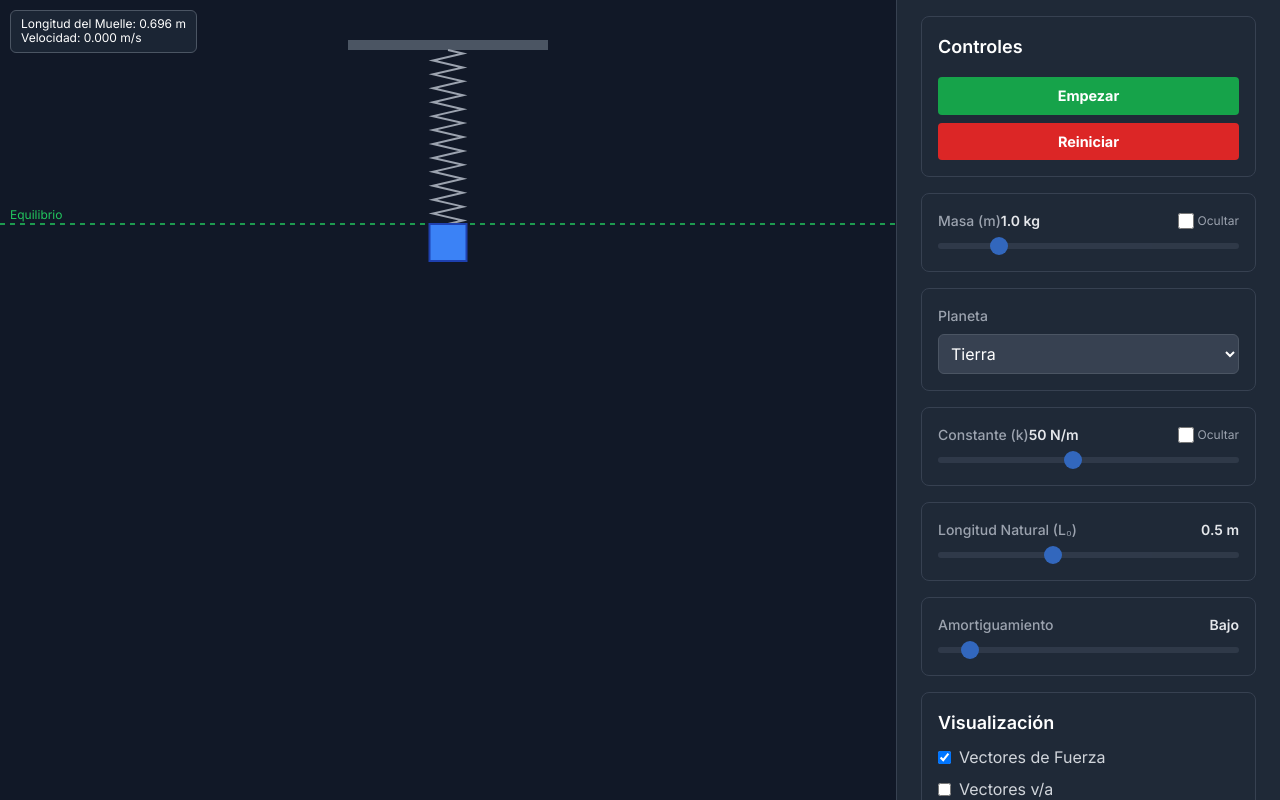
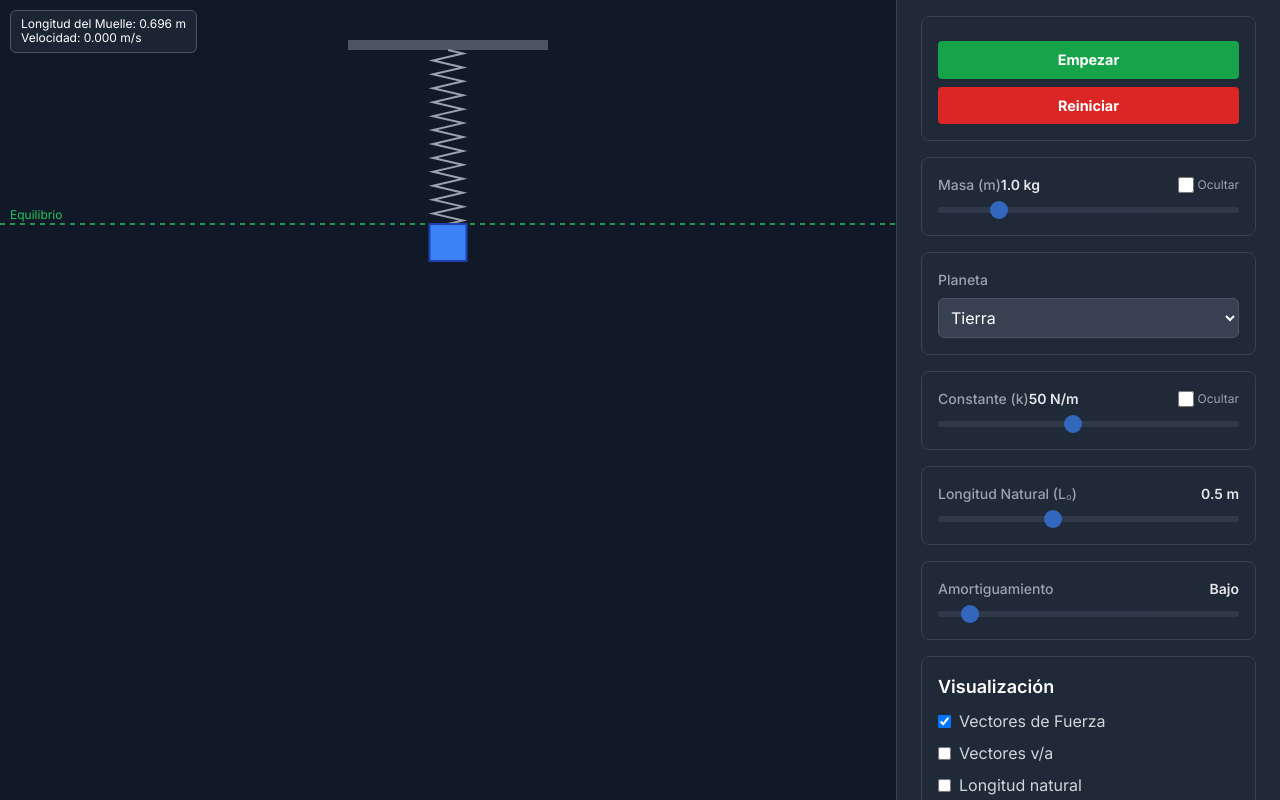
Before and after one commit to aulaquest/ley-de-hooke-1-muelle, a plain HTML site: page index.html in a window 1280 px wide. Drawn offline with nearby package versions, Linux system fonts and the light colour scheme.

Commit message:
Update index.html

```diff
--- a/index.html
+++ b/index.html
@@ -264,7 +264,7 @@
             <div class="controls-scroll-area">
                 <!-- **CAMBIO**: ID añadido para controles fijos -->
                 <div id="sticky-controls" class="control-group">
-                    <h3 class="text-lg font-semibold mb-2 text-white">Controles</h3>
+
                     <button id="start-pause-btn" class="w-full mt-2 bg-green-600 hover:bg-green-700 text-white font-bold py-2 px-4 rounded transition-colors">
                         Empezar
                     </button>
```
